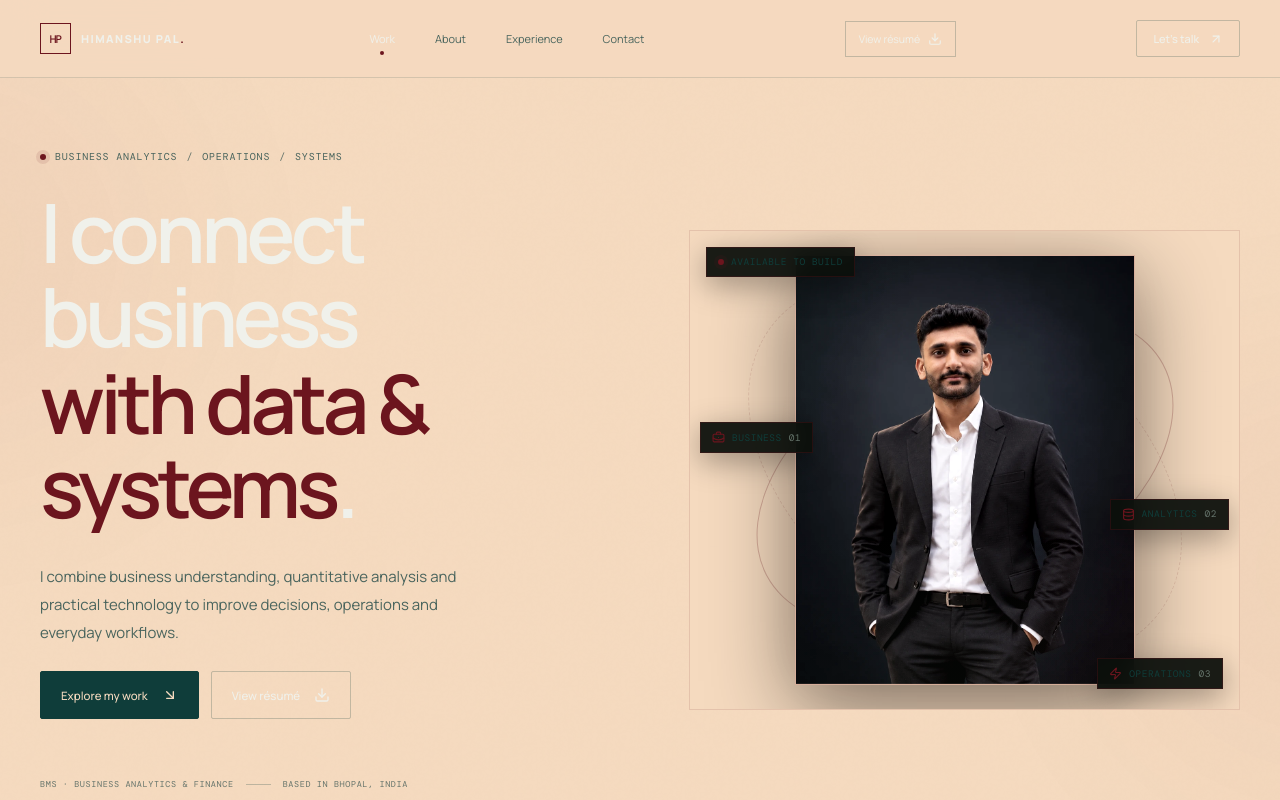
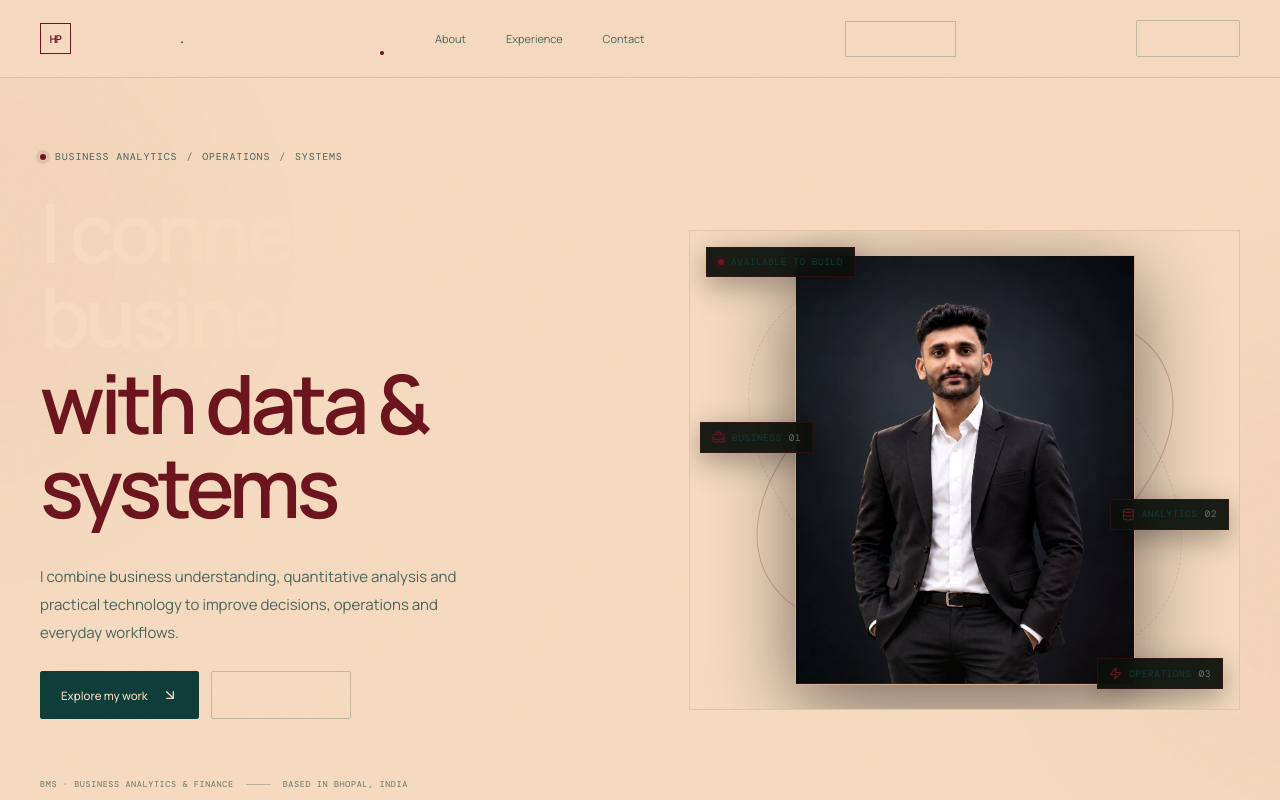
Before and after one commit to himanshupal2005/Himanshu-Portfolio, a React (Vite) app: page / in a window 1280 px wide. Shown: the top 800 px of the page. Built offline with nearby package versions, Linux system fonts and the light colour scheme.

Commit message:
Remove remaining legacy dark theme color literals

```diff
--- a/src/styles.css
+++ b/src/styles.css
@@ -1,6 +1,6 @@
 :root {
   font-family: "Manrope", sans-serif;
-  color: #f0f1eb;
+  color: #F5DABF;
   background: #F5DABF;
   font-synthesis: none;
   text-rendering: optimizeLegibility;
@@ -10,9 +10,9 @@
   --panel-2: #F5DABF;
   --line: rgba(15, 61, 58, .12);
   --line-strong: rgba(15, 61, 58, .22);
-  --text: #f0f1eb;
-  --muted: #92988f;
-  --dim: #5f665e;
+  --text: #F5DABF;
+  --muted: rgba(15,61,58,.68);
+  --dim: rgba(15,61,58,.52);
   --accent: #6C151E;
   --accent-soft: rgba(108, 21, 30, .12);
   --mono: "DM Mono", monospace;
@@ -146,7 +146,7 @@ main, .footer, .navbar, .reading-progress {
   left: max(-260px, -20vw);
 }
 .ambient-two {
-  background: #9ac9ba;
+  background: rgba(15,61,58,.22);
   top: 45%;
   right: max(-300px, -20vw);
 }
@@ -200,7 +200,7 @@ main, .footer, .navbar, .reading-progress {
 }
 .preloader-track {
   height: 2px;
-  background: #272d25;
+  background: rgba(15,61,58,.18);
   margin-top: 13px;
   overflow: hidden;
 }
@@ -271,7 +271,7 @@ main, .footer, .navbar, .reading-progress {
   gap: clamp(18px, 2.5vw, 34px);
 }
 .nav-links a {
-  color: #92988f;
+  color: rgba(15,61,58,.68);
   font-size: 11px;
   transition: color .2s;
   padding: 8px 4px;
@@ -470,7 +470,7 @@ main, .footer, .navbar, .reading-progress {
   color: var(--accent);
 }
 .hero-title-accent span {
-  color: #f0f1eb;
+  color: #F5DABF;
 }
 
 .hero-description {
@@ -924,7 +924,7 @@ main, .footer, .navbar, .reading-progress {
   line-height: 1.7 !important;
 }
 .about-body p {
-  color: #92988f;
+  color: rgba(15,61,58,.68);
   font-size: clamp(12.5px, 1.2vw, 14px);
   line-height: 1.95;
   margin: 0 0 20px;
```
